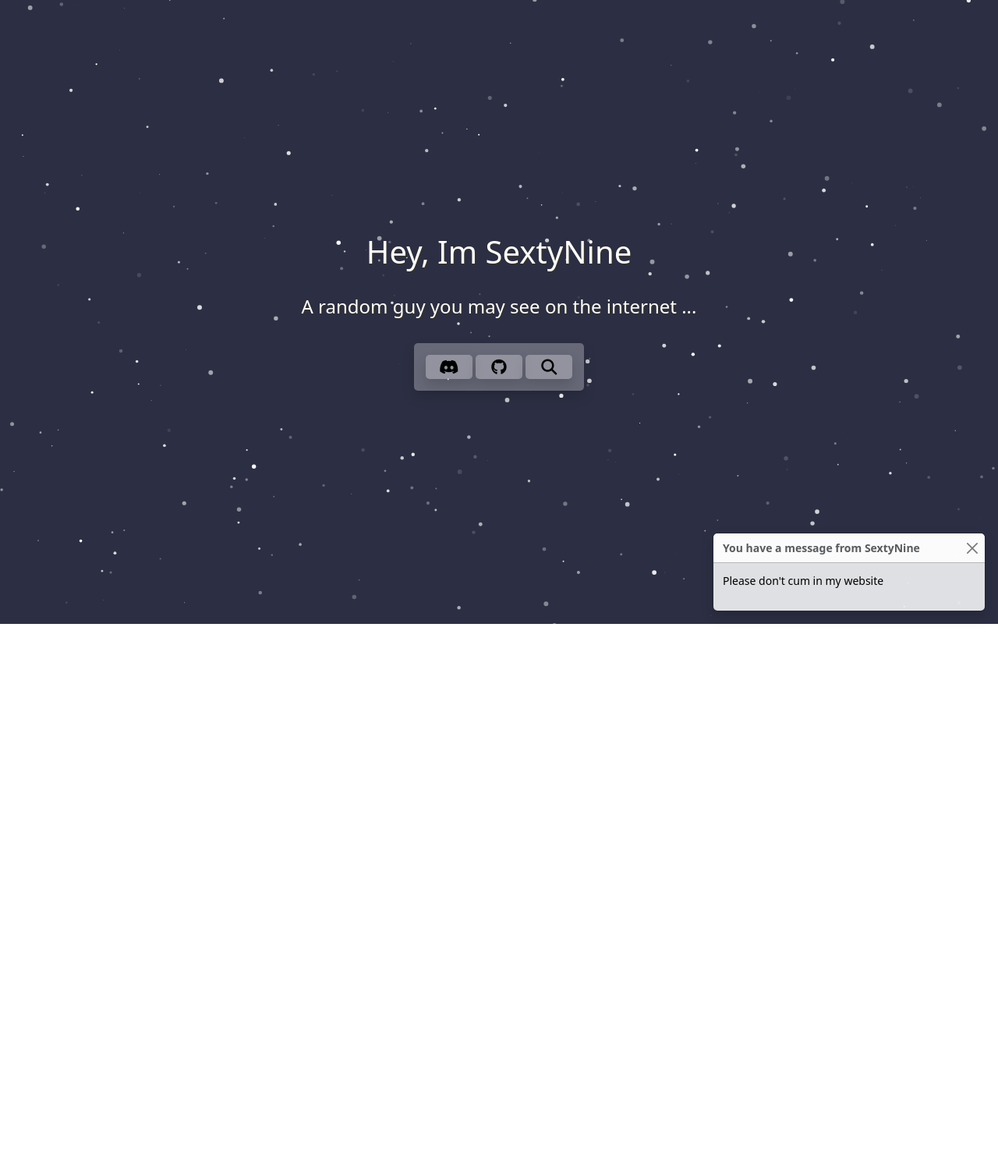
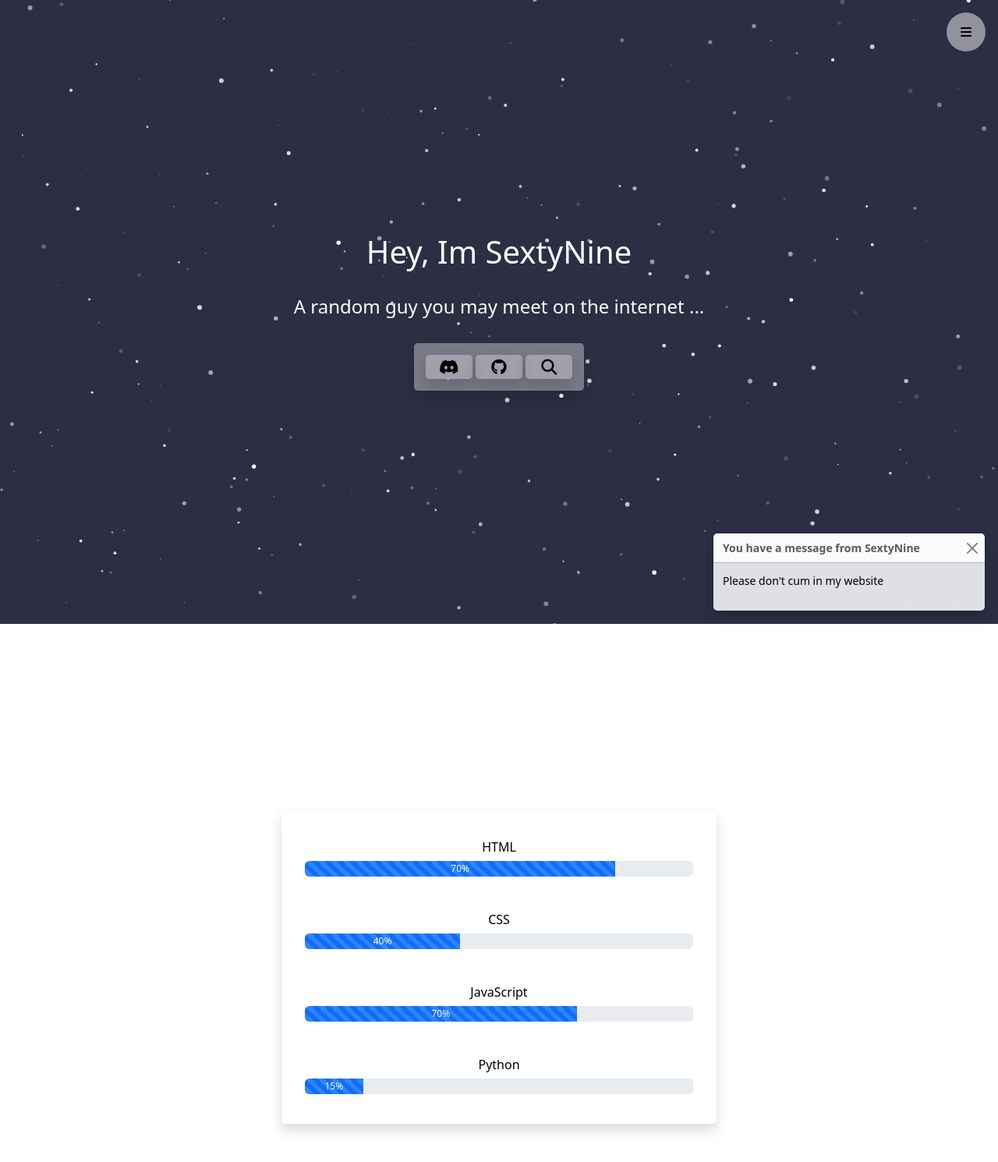
Before and after one commit to mohammad87115/mohammad87115.github.io, a plain HTML site: page index.html in a window 1280 px wide. Shown: the whole page at 78% size. Before the commit the page ends 800 px from the top, so only its background shows below. Drawn offline with nearby package versions, Linux system fonts and the light colour scheme; animation ran at ten frames a second.

Commit message:
Add files via upload

```diff
--- a/index.html
+++ b/index.html
@@ -6,6 +6,7 @@
     <meta charset="UTF-8">
     <meta name="viewport" content="width=device-width, initial-scale=1.0">
     <title>Mohammad87115 - SextyNine</title>
+    <link href="https://icons.iconarchive.com/icons/iconarchive/childrens-book-animals/256/Hippo-icon.png" rel="shortcut icon">
     <script src="https://kit.fontawesome.com/8260336184.js" crossorigin="anonymous"></script>
 
     <!-- Latest compiled and minified CSS -->
@@ -18,7 +19,17 @@
     <link href="style.css" rel="stylesheet">
 </head>
 <body onload="typeWriter()" >
-      <div class="toast show position-fixed end-0 bottom-0 mx-3 my-3">
+    <div id="mySidenav" class="sidenav ">
+        <a href="javascript:void(0)" class="closebtn" onclick="closeNav()">&times;</a>
+        <a href="#info">About Me</a>
+        <a href="#skills">My Skills</a>
+        <!-- <a href="#projects">My Projects</a> --> <!-- i cant code anymore-->
+    </div>
+
+    <!-- Use any element to open the sidenav -->
+    <button id="sexab" onclick="openNav()" class="sidebtn fa-solid fa-bars position-fixed end-0 mx-3 my-3"></button>
+
+    <div class="toast show position-fixed end-0 bottom-0 mx-3 my-3" id="abjagh">
         <div class="toast-header">
           <strong class="me-auto">You have a message from SextyNine</strong>
           <button type="button" class="btn-close" data-bs-dismiss="toast"></button>
@@ -30,19 +41,55 @@
     </div>
 
     <div class="background bg-image vh-100 shadow-1-strong particles-js" id="particles-js"></div>
+
     <div id="info" class="container d-flex flex-column align-items-center justify-content-center text-center h-100 text-white">
-        <h1 id="whoisme" style="text-shadow: 2px 2px #313131;">Hey, Im </h1>
+        <h1 id="whoisme">Hey, Im </h1>
         <br>
-        <h4 id="whoismed" style="text-shadow: 2px 2px #313131;"></h4>
+        <h4 id="whoismed"></h4>
         <br>
         <div style="display: inline" class="glass-div shadow">
             <button type="button" onclick="window.open('https://discord.gg/VQes4vETEH','_blank')" class="glass-button fa-brands fa-discord fa-lg shadow"></button>
             <button type="button" onclick=" window.open('https://github.com/mohammad87115','_blank')" class="glass-button fa-brands fa-github fa-lg shadow"></button>
             <button type="button" onclick=" window.open('https://mohammad87115.github.io','_blank')" class="glass-button fa-solid fa-magnifying-glass fa-lg shadow"></button>
         </div>
+    </div>
+
+    <div id="skills" class="container d-flex flex-column align-items-center justify-content-center text-center h-100 text-white">
+        <h1 id="whoisme">My Skills</h1>
+        <br>
+        <div style="display: inline" class="glass-div shadow progress justify-content-center w-50 h-auto text-black">
+            <div class="glass-div w-100 my-2">
+                <h6>HTML</h6>
+                <div class="progress" style="height:20px">
+                    <div class="progress-bar progress-bar-striped progress-bar-animated" style="width:80%">70%</div>
+                </div>
+            </div>
+            <div class="glass-div w-100 my-2">
+                <h6>CSS</h6>
+                <div class="progress" style="height:20px">
+                    <div class="progress-bar progress-bar-striped progress-bar-animated" style="width:40%">40%</div>
+                </div>
+            </div>
+            <div class="glass-div w-100 my-2">
+                <h6>JavaScript</h6>
+                <div class="progress" style="height:20px">
+                    <div class="progress-bar progress-bar-striped progress-bar-animated" style="width:70%">70%</div>
+                </div>
+            </div>
+            <div class="glass-div w-100 my-2">
+                <h6>Python</h6>
+                <div class="progress" style="height:20px">
+                    <div class="progress-bar progress-bar-striped progress-bar-animated" style="width:15%">15%</div>
+                </div>
+            </div>
+
+
+
+        </div>
 
     </div>
 
 
+
 </body>
 </html>
--- a/script.js
+++ b/script.js
@@ -120,7 +120,7 @@ var i = 0;
 var txt = " SextyNine"
 
 var i2 = 0;
-var txt2 = "A random guy you may see on the internet ..."
+var txt2 = "A random guy you may meet on the internet ..."
 
 
 
@@ -159,3 +159,19 @@ function toast() {
     })
     toastList.forEach(toast => toast.show())
   }
+
+  function openNav() {
+    document.getElementById("mySidenav").style.width = "250px";
+    document.getElementById("sexab").className = "sidebtn hide position-fixed end-0 mx-3 my-3"
+
+  }
+
+  /* Set the width of the side navigation to 0 */
+  function closeNav() {
+    document.getElementById("mySidenav").style.width = "0";
+    document.getElementById("sexab").className = "sidebtn fa-solid fa-bars position-fixed end-0 mx-3 my-3"
+  }
+
+setTimeout(async () => {
+    document.getElementById("abjagh").className = "toast position-fixed end-0 bottom-0 mx-3 my-3"
+}, 60000)
--- a/style.css
+++ b/style.css
@@ -1,6 +1,16 @@
 body,
 html {
-    height: 100%
+    transition: all 0.5s;
+    height: 100%;
+    scroll-behavior: smooth;
+    -ms-overflow-style: none;  /* IE and Edge */
+    scrollbar-width: none;  /* Firefox */
+
+}
+
+body::-webkit-scrollbar {
+    display: none;
+
 }
 
 #particles-js canvas {
@@ -32,12 +42,105 @@ html {
     border-radius: 5px;
     background-color: rgba(255, 255, 255, 0.281);
     border: #2c2e43;
+    transition: all 0.5s;
+
 }
 
 .glass-div {
     display: inline-block;
     padding: 15px 15px;
     border-radius: 5px;
-    background-color: rgba(255, 255, 255, 0.281);
+    background-color: rgba(255, 255, 255, 0.364);
+    border: #2c2e43;
+    transition: all 0.5s;
+
+}
+
+.glass-button:hover {
+    display: inline-block;
+    padding: 15px 15px;
+    width: 60px;
+    border-radius: 5px;
+    background-color: #9ba0d8a9;
+    border: #2f314f;
+}
+
+.sidebtn {
+    transition: all 0.5s;
+    display: inline-block;
+    padding: 15px 15px;
+    height: 50px;
+    width: 50px;
+    border-radius: 1000px;
+    background-color: rgba(255, 255, 255, 0.478);
     border: #2c2e43;
 }
+
+.sidebtn:hover {
+    display: inline-block;
+    padding: 15px 15px;
+    border-radius: 1000px;
+    background-color: rgba(255, 255, 255, 0.615);
+    border: #2c2e43;
+}
+.sidebtn.hide {
+    opacity: 0;
+    visibility: hidden;
+    height: 0; padding: 0; margin: 0; width: 0; /* optional */
+  }
+
+.fa-solid {
+    transition: all 0.5s;
+}
+.fa-bars {
+    transition: all 0.5s;
+}
+
+.sidenav {
+    height: 100%; /* 100% Full-height */
+    width: 0; /* 0 width - change this with JavaScript */
+    position: fixed; /* Stay in place */
+    z-index: 1; /* Stay on top */
+    top: 0; /* Stay at the top */
+    left: 0;
+    background-color: rgba(255, 255, 255, 0.709); /* Black*/
+    overflow-x: hidden; /* Disable horizontal scroll */
+    padding-top: 60px; /* Place content 60px from the top */
+    transition: 0.5s; /* 0.5 second transition effect to slide in the sidenav */
+  }
+
+  /* The navigation menu links */
+  .sidenav a {
+    padding: 8px 8px 8px 32px;
+    text-decoration: none;
+    font-size: 25px;
+    color: #000000b1;
+    display: block;
+    transition: 0.3s;
+  }
+
+  /* When you mouse over the navigation links, change their color */
+  .sidenav a:hover {
+    color: rgb(0, 0, 0);
+  }
+
+  /* Position and style the close button (top right corner) */
+  .sidenav .closebtn {
+    position: absolute;
+    top: 0;
+    right: 25px;
+    font-size: 36px;
+    margin-left: 50px;
+  }
+
+  /* Style page content - use this if you want to push the page content to the right when you open the side navigation */
+  #main {
+    transition: margin-left .5s;
+    padding: 20px;
+  }
+
+  /* On smaller screens, where height is less than 450px, change the style of the sidenav (less padding and a smaller font size) */
+  @media screen and (max-height: 450px) {
+    .sidenav {padding-top: 15px;}
+    .sidenav a {font-size: 18px;}
+  }
```
